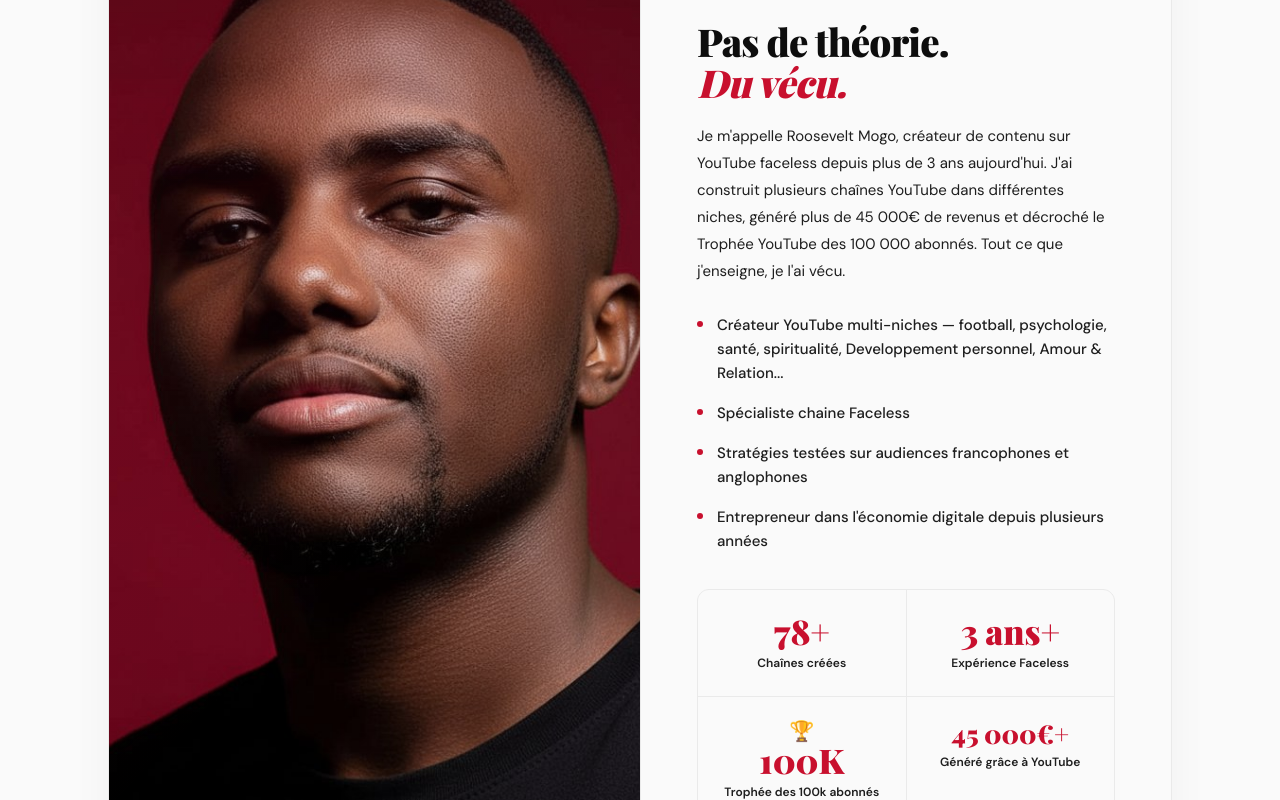
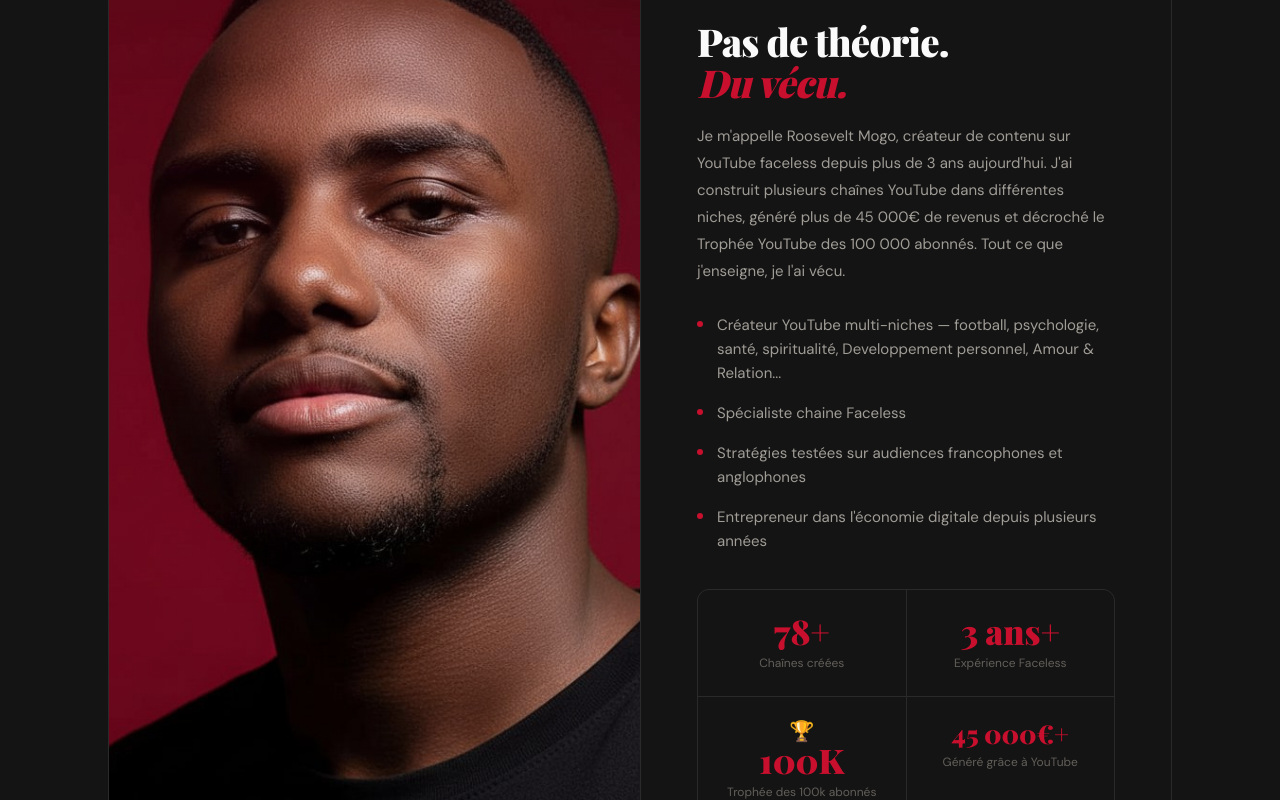
Before and after one commit to rosby17/roosevelt-formation, a Next.js app: page / in a window 1280 px wide. Shown: the part 1000-1800 px from the top of the page. Built offline with nearby package versions, Linux system fonts and the light colour scheme; a web font is replaced by a local one.

Commit message:
Revert "feat: design alterné clair/sombre pour casser la monotonie"
This reverts commit cd97059ed0e04ab5687eff4a07665f8725deaa6c.

```diff
--- a/src/components/About.tsx
+++ b/src/components/About.tsx
@@ -21,8 +21,8 @@ export default function About() {
       id="about"
       style={{
         padding: "120px 0",
-        background: "var(--white)",
-        borderTop: "1px solid #EAEAEA",
+        background: "var(--black-card)",
+        borderTop: "1px solid var(--black-line)",
       }}
     >
       <div style={{ maxWidth: 1120, margin: "0 auto", padding: "0 28px" }}>
@@ -31,15 +31,14 @@ export default function About() {
           style={{
             display: "grid",
             gridTemplateColumns: "1fr 1fr",
-            border: "1px solid #EAEAEA",
+            border: "1px solid var(--black-line)",
             borderRadius: 32,
             overflow: "hidden",
-            boxShadow: "0 20px 40px rgba(0,0,0,0.04)",
           }}
           className="about-grid"
         >
           {/* Photo */}
-          <div style={{ position: "relative", minHeight: 520, background: "#F5F5F5" }}>
+          <div style={{ position: "relative", minHeight: 520, background: "var(--black-mid)" }}>
             <Image
               src="/photo.png"
               alt="Roosevelt Mogo"
@@ -64,8 +63,7 @@ export default function About() {
               display: "flex",
               flexDirection: "column",
               justifyContent: "center",
-              background: "var(--white)",
-              borderLeft: "1px solid #EAEAEA",
+              borderLeft: "1px solid var(--black-line)",
             }}
           >
             {/* Eyebrow */}
@@ -93,7 +91,7 @@ export default function About() {
                 fontWeight: 900,
                 letterSpacing: "-0.02em",
                 lineHeight: 1.08,
-                color: "var(--black)",
+                color: "var(--white)",
                 marginBottom: 16,
               }}
             >
@@ -102,7 +100,7 @@ export default function About() {
               <em style={{ fontStyle: "italic", color: "var(--red)" }}>Du vécu.</em>
             </h2>
 
-            <p style={{ fontSize: 15, color: "var(--black-mid)", lineHeight: 1.8, marginTop: 4 }}>
+            <p style={{ fontSize: 15, color: "var(--white-muted)", lineHeight: 1.8, marginTop: 4 }}>
               Je m&apos;appelle Roosevelt Mogo, créateur de contenu sur YouTube faceless depuis plus de 3 ans aujourd&apos;hui.
               J&apos;ai construit plusieurs chaînes YouTube dans différentes niches,
               généré plus de 45 000€ de revenus et décroché le Trophée YouTube des 100 000 abonnés.
@@ -120,7 +118,7 @@ export default function About() {
                       marginTop: 8, flexShrink: 0,
                     }}
                   />
-                  <span style={{ fontSize: 15, color: "var(--black-mid)", lineHeight: 1.6, fontWeight: 500 }}>{f}</span>
+                  <span style={{ fontSize: 15, color: "var(--white-muted)", lineHeight: 1.6 }}>{f}</span>
                 </li>
               ))}
             </ul>
@@ -131,8 +129,8 @@ export default function About() {
                 display: "grid",
                 gridTemplateColumns: "1fr 1fr",
                 gap: 1,
-                background: "#EAEAEA",
-                border: "1px solid #EAEAEA",
+                background: "var(--black-line)",
+                border: "1px solid var(--black-line)",
                 borderRadius: 12,
                 overflow: "hidden",
               }}
@@ -141,7 +139,7 @@ export default function About() {
                 <div
                   key={m.num}
                   style={{
-                    background: "var(--white)",
+                    background: "var(--black-card)",
                     padding: "24px 20px",
                     textAlign: "center",
                   }}
@@ -160,7 +158,7 @@ export default function About() {
                   >
                     {m.num}
                   </div>
-                  <div style={{ fontSize: 12, color: "var(--black-mid)", fontWeight: 600, marginTop: 6 }}>
+                  <div style={{ fontSize: 12, color: "var(--white-dim)", marginTop: 6 }}>
                     {m.label}
                   </div>
                 </div>
--- a/src/components/Preuves.tsx
+++ b/src/components/Preuves.tsx
@@ -65,8 +65,8 @@ export default function Preuves() {
       id="preuves"
       style={{
         padding: "120px 0",
-        background: "var(--white)",
-        borderTop: "1px solid #EAEAEA",
+        background: "var(--black-card)",
+        borderTop: "1px solid var(--black-line)",
       }}
     >
       <div style={{ maxWidth: 1120, margin: "0 auto", padding: "0 28px" }}>
@@ -86,13 +86,13 @@ export default function Preuves() {
             fontFamily: "var(--font-display)",
             fontSize: "clamp(32px, 4vw, 52px)",
             fontWeight: 900, letterSpacing: "-0.02em", lineHeight: 1.08,
-            color: "var(--black)", marginBottom: 16,
+            color: "var(--white)", marginBottom: 16,
           }}>
             Pas des promesses.
             <br />
             <em style={{ fontStyle: "italic", color: "var(--red)" }}>Des preuves.</em>
           </h2>
-          <p style={{ fontSize: 16, color: "var(--black-mid)", lineHeight: 1.75 }}>
+          <p style={{ fontSize: 16, color: "var(--white-muted)", lineHeight: 1.75 }}>
             Des captures d&apos;écran de chaînes et de revenus réels — de mes apprenants qui ont appliqué la méthode.
           </p>
         </div>
@@ -146,12 +146,12 @@ export default function Preuves() {
                       overflow: "hidden",
                       aspectRatio: "16/10",
                       cursor: "zoom-in",
-                      border: "1px solid #EAEAEA",
+                      border: "1px solid var(--black-line)",
                       transition: "transform 0.2s, box-shadow 0.2s",
                     }}
                     onMouseEnter={(e) => {
                       e.currentTarget.style.transform = "translateY(-4px)";
-                      e.currentTarget.style.boxShadow = "0 16px 48px rgba(0,0,0,0.1)";
+                      e.currentTarget.style.boxShadow = "0 16px 48px rgba(0,0,0,0.5)";
                     }}
                     onMouseLeave={(e) => {
                       e.currentTarget.style.transform = "translateY(0)";
@@ -181,7 +181,7 @@ export default function Preuves() {
                   </div>
                   {/* Label + Tag */}
                   <div style={{ display: "flex", alignItems: "center", justifyContent: "space-between", gap: 8 }}>
-                    <span style={{ fontSize: 13, color: "var(--black-mid)", lineHeight: 1.4, flex: 1 }}>
+                    <span style={{ fontSize: 13, color: "var(--white-muted)", lineHeight: 1.4, flex: 1 }}>
                       {c.label}
                     </span>
                     <span style={{
--- a/src/lib/servicesData.ts
+++ b/src/lib/servicesData.ts
@@ -18,8 +18,8 @@ export const SERVICES: Service[] = [
     desc: "Déverrouille les fonctionnalités avancées de YouTube (miniatures personnalisées, vidéos de plus de 15 minutes, diffusions en direct) en faisant valider ton numéro via un compte sécurisé et propre.",
     badge: "Indispensable",
     price: "2 500 FCFA",
-    checkoutUrl: "https://roosevelt-mogo.mymaketou.store/products/service-et-collaboration-avec-roosevelt-5-7-5/checkout",
-    image: "/validation.png",
+    checkoutUrl: "https://roosevelt-mogo.mymaketou.store/products/validation-de-numero-de-telephone-de-chaine/checkout",
+    image: "/logo.png",
     iconPath: "M22 16.92v3a2 2 0 0 1-2.18 2 19.79 19.79 0 0 1-8.63-3.07 19.5 19.5 0 0 1-6-6 19.79 19.79 0 0 1-3.07-8.67A2 2 0 0 1 4.11 2h3a2 2 0 0 1 2 1.72 12.84 12.84 0 0 0 .7 2.81 2 2 0 0 1-.45 2.11L8.09 9.91a16 16 0 0 0 6 6l1.27-1.27a2 2 0 0 1 2.11-.45 12.84 12.84 0 0 0 2.81.7A2 2 0 0 1 22 16.92z",
   },
   {
```
Also changed, not shown: src/components/Prerequis.tsx (+23 -26 lines), public/validation.png.
